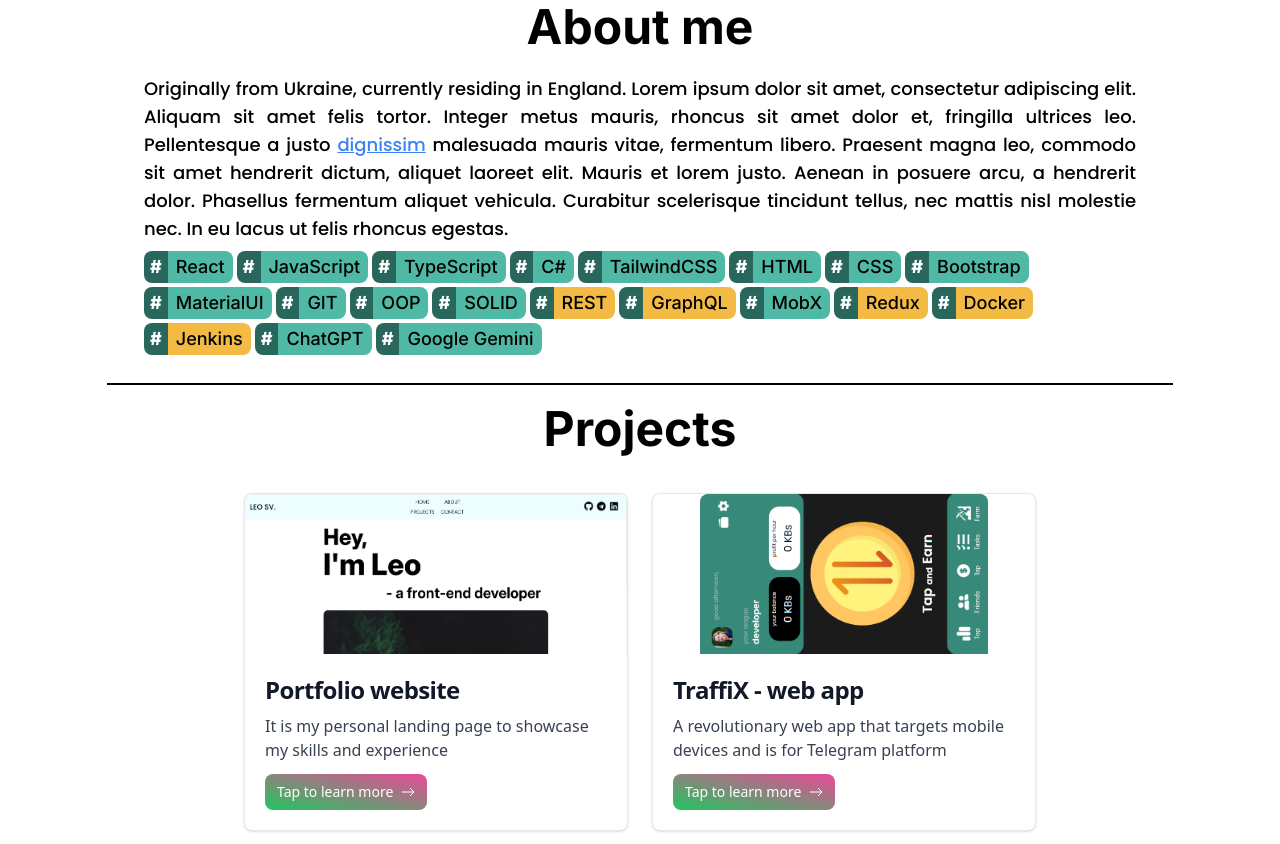
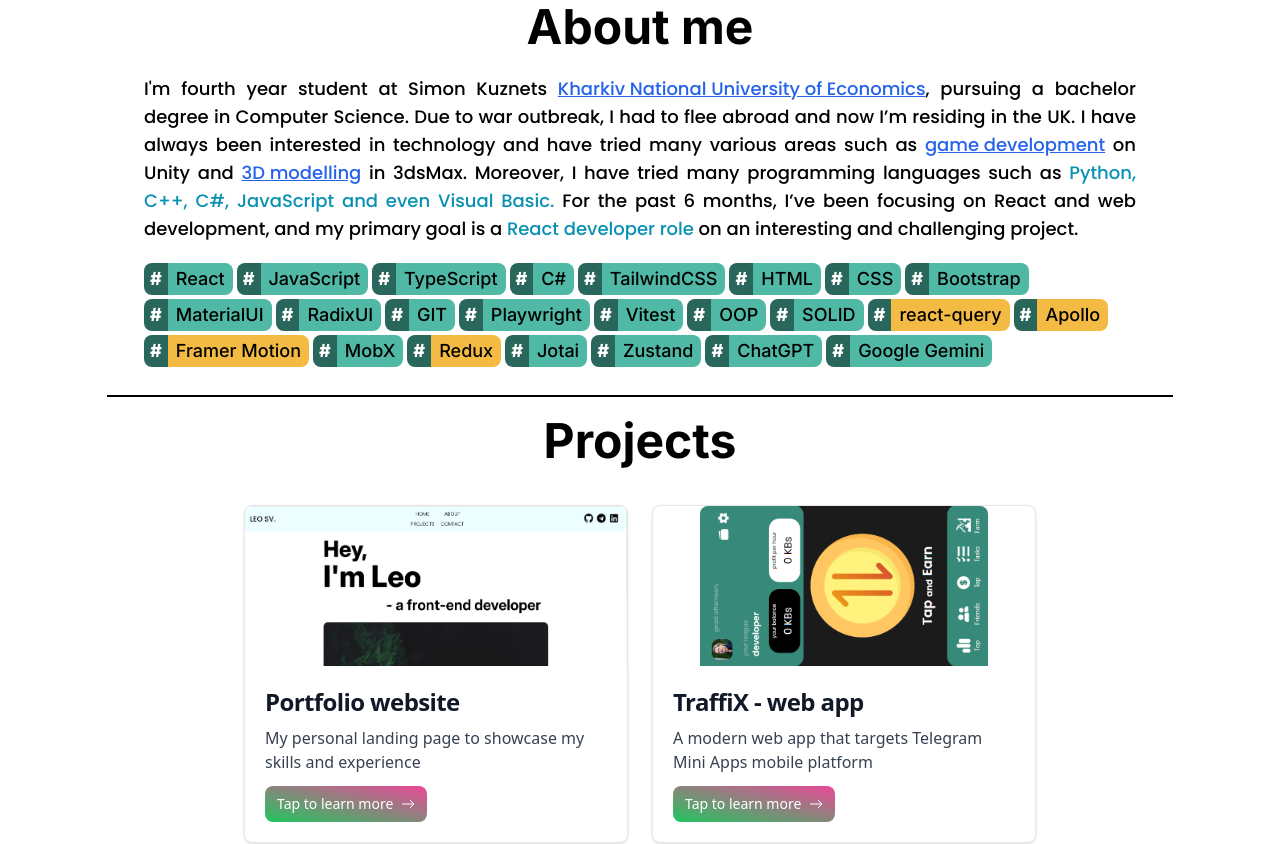
Before and after one commit to leonjretr/portfolio-react, a React (Vite) app: page / in a window 1280 px wide. Shown: the part 940-1784 px from the top of the page. Built offline with nearby package versions, Linux system fonts and the light colour scheme; no server answers.

Commit message:
Fixed: Popover.tsx added check for part of the screen the text is in Fixed: AboutText.tsx text Fixed: SkillPlate.tsx font size Fixed: ProjectSection.tsx project card text Fixed: Popover.tsx contents

```diff
--- a/src/components/carousel/ProjectsCarousel.tsx
+++ b/src/components/carousel/ProjectsCarousel.tsx
@@ -13,14 +13,14 @@ const MultiCardCarousel: React.FC = () => {
     const projects = [
         <ProjectCard key={1}
                      title={"Portfolio website"}
-                     description={"It is my personal landing page to showcase my skills and experience"}
+                     description={"My personal landing page to showcase my skills and experience"}
                      deepDescription={"Personal landing page was my first pet project ever."}
                      internalTitle={"Personal landing page"}
                      image={projImg1}
         />,
         <ProjectCard key={2}
                      title={"TraffiX - web app"}
-                     description={"A revolutionary web app that targets mobile devices and is for Telegram platform"}
+                     description={"A modern web app that targets Telegram Mini Apps mobile platform"}
                      deepDescription={"TraffiX is a clicker web game on Telegram platform" +
                          " which became my second pet project, though at first it meant to be commercial." +
                          " It was made by my friend and me, I was responsible for front-end part."}
--- a/src/components/popover/Popover.tsx
+++ b/src/components/popover/Popover.tsx
@@ -1,21 +1,61 @@
-import React, {useState} from 'react';
+import React, {useEffect, useRef, useState} from 'react';
 
 interface PopoverProps {
     children: React.ReactNode;
     title: string;
     description: string;
     linkToWiki: string;
+    img: string;
 }
 
-const Popover: React.FC<PopoverProps> = ({children, title, description, linkToWiki}) => {
+const Popover: React.FC<PopoverProps> = ({children, title, description, linkToWiki, img}) => {
     const [isVisible, setIsVisible] = useState(false);
-    const uni = new URL("/imgs/hneu1.jpg", import.meta.url).href;
+
+    const [position, setPosition] = useState<'left' | 'right'>('right');
+    const triggerRef = useRef<HTMLDivElement>(null);
+
+    useEffect(() => {
+        const calculatePosition = () => {
+            if (triggerRef.current) {
+                const triggerRect = triggerRef.current.getBoundingClientRect();
+                // const popoverRect = popoverRef.current.getBoundingClientRect();
+
+                // Determine if the popover would go off-screen on the right side
+                if (window.outerWidth > 1024) {
+                    if (triggerRect.right + 600 > window.innerWidth) {
+                        setPosition('left');
+                    } else if (triggerRect.left + 600 > window.innerWidth) {
+                        setPosition('right');
+                    }
+                }
+                if (window.outerWidth < 1024 && window.outerWidth > 639) {
+                    if (triggerRect.right + 450 > window.innerWidth) {
+                        setPosition('left');
+                    } else if (triggerRect.left + 450 > window.innerWidth) {
+                        setPosition('right');
+                    }
+                }
+                if (window.outerWidth < 639) {
+                    if (triggerRect.right + 260 > window.innerWidth) {
+                        setPosition('left');
+                    } else if (triggerRect.left + 260 > window.innerWidth) {
+                        setPosition('right');
+                    }
+                }
+
+            }
+        };
+        calculatePosition();
+        window.addEventListener('resize', calculatePosition);
+        return () => window.removeEventListener('resize', calculatePosition);
+    }, [position]);
+
     return (
         <div className="relative inline-block">
-            <div
-                onMouseEnter={() => setIsVisible(true)}
-                onMouseLeave={() => setIsVisible(false)}
-                className="text-sm md:text-base lg:text-lg"
+            <div ref={triggerRef}
+                 onMouseEnter={() => setIsVisible(true)}
+                 onMouseLeave={() => setIsVisible(false)}
+                 className="text-sm md:text-base lg:text-lg"
             >
                 {children}
             </div>
@@ -23,8 +63,9 @@ const Popover: React.FC<PopoverProps> = ({children, title, description, linkToWi
                 <div
                     onMouseEnter={() => setIsVisible(true)}
                     onMouseLeave={() => setIsVisible(false)}
-                    className="absolute z-10 w-32 sm:w-80 lg:w-96 h-auto bottom-full text-sm text-white bg-white rounded-md shadow-lg">
-                    <div className="flex justify-between h-auto">
+                    className={`absolute ${position === "left" && "right-full bottom-full"} ${position === "right" && "left-full"} z-10 w-32 sm:w-80 lg:w-96 h-auto text-sm text-white bg-white rounded-md shadow-lg`}
+                >
+                    <div className="flex justify-between h-auto items-center">
                         <div className="col-span-3 p-3">
                             <div className="space-y-2">
                                 <h3 className="font-semibold text-xs sm:text-sm text-black">{title}</h3>
@@ -34,7 +75,7 @@ const Popover: React.FC<PopoverProps> = ({children, title, description, linkToWi
                                     more </a>
                             </div>
                         </div>
-                        <img src={uni} className="w-2/4 h-full rounded-lg p-1 hidden md:flex" alt="Popover Image"/>
+                        <img src={img} className="w-2/4 h-full rounded-lg p-1 hidden md:flex" alt="Popover Image"/>
                     </div>
                 </div>
             )}
@@ -43,30 +84,3 @@ const Popover: React.FC<PopoverProps> = ({children, title, description, linkToWi
 };
 
 export default Popover;
-// <svg className="w-2 h-2 ms-1.5 rtl:rotate-180" aria-hidden="true"
-//      xmlns="http://www.w3.org/2000/svg" fill="none" viewBox="0 0 6 10">
-//     <path stroke="currentColor" d="m1 9 4-4-4-4"/>
-// </svg>
-
-// Italy is located in the middle of the Mediterranean Sea, in Southern Europe it is
-// also considered part of Western Europe. A unitary parliamentary republic with Rome
-//     as its capital and largest city.
-
-// <a href="#"
-//    className="flex items-center font-medium text-blue-600 dark:text-blue-500 dark:hover:text-blue-600 hover:text-blue-700 hover:underline">Read
-//     more
-// </a>
-
-
-// <div
-//     className="absolute z-10 w-full p-4 bottom-full text-sm text-white bg-gray-800 rounded shadow-lg transition-opacity duration-300 border border-gray-200 opacity-0 dark:text-gray-400 dark:bg-gray-800 dark:border-gray-600">
-//     <div className="grid grid-cols-5">
-//         <div className="col-span-3 p-3">
-//             <div className="space-y-2">
-//                 <h3 className="font-semibold text-gray-900 dark:text-white">{title}</h3>
-//                 <p>{description}</p>
-//             </div>
-//         </div>
-//         <img src={uni} className="h-full col-span-2" alt="Italy map"/>
-//     </div>
-// </div>
--- a/src/components/sections/AboutSection.tsx
+++ b/src/components/sections/AboutSection.tsx
@@ -7,12 +7,17 @@ const AboutSection = () => {
         {skillName: "TypeScript", color: "#50B9A6"}, {skillName: "C#", color: "#50B9A6"},
         {skillName: "TailwindCSS", color: "#50B9A6"}, {skillName: "HTML", color: "#50B9A6"},
         {skillName: "CSS", color: "#50B9A6"}, {skillName: "Bootstrap", color: "#50B9A6"},
-        {skillName: "MaterialUI", color: "#50B9A6"},
+        {skillName: "MaterialUI", color: "#50B9A6"}, {skillName: "RadixUI", color: "#50B9A6"},
         {skillName: "GIT", color: "#50B9A6"},
+        {skillName: "Playwright", color: "#50B9A6"}, {skillName: "Vitest", color: "#50B9A6"},
         {skillName: "OOP", color: "#50B9A6"}, {skillName: "SOLID", color: "#50B9A6"},
-        {skillName: "REST", color: "#F4BB44"}, {skillName: "GraphQL", color: "#F4BB44"},
+
+        {skillName: "react-query", color: "#F4BB44"}, {skillName: "Apollo", color: "#F4BB44"},
+        {skillName: "Framer Motion", color: "#F4BB44"},
+
         {skillName: "MobX", color: "#50B9A6"}, {skillName: "Redux", color: "#F4BB44"},
-        {skillName: "Docker", color: "#F4BB44"}, {skillName: "Jenkins", color: "#F4BB44"},
+        {skillName: "Jotai", color: "#50B9A6"},{skillName: "Zustand", color: "#50B9A6"},
+
         {skillName: "ChatGPT", color: "#50B9A6"}, {skillName: "Google Gemini", color: "#50B9A6"}
     ]
 
@@ -22,7 +27,7 @@ const AboutSection = () => {
                 <h1 className={"font-interFont text-3xl md:text-5xl font-bold text-center mb-3 md:mb-6"}>About me</h1>
                 <AboutText/>
             </div>
-            <div className={"flex justify-start gap-1 my-2 flex-wrap select-none"}>
+            <div className={"flex justify-start gap-1 my-2 flex-wrap select-none mt-5"}>
                 {skills.map((skill, index) => (
                     <SkillPlate key={index} skillTitle={skill.skillName} color={skill.color}/>
                 ))}
--- a/src/components/sections/ProjectSection.tsx
+++ b/src/components/sections/ProjectSection.tsx
@@ -8,14 +8,14 @@ const ProjectSection = () => {
     const projectCards = [
         {
             title: "Portfolio website",
-            description: "It is my personal landing page to showcase my skills and experience",
+            description: "My personal landing page to showcase my skills and experience",
             deepDescription: "Personal landing page was my first pet project ever.",
             internalTitle: "Personal landing page",
             image: projImg1
         },
         {
             title: "TraffiX - web app",
-            description: "A revolutionary web app that targets mobile devices and is for Telegram platform",
+            description: "A modern web app that targets Telegram Mini Apps mobile platform",
             deepDescription: "TraffiX is a clicker web game on Telegram platform" +
                 " which became my second pet project, though at first it meant to be commercial." +
                 " It was made by my friend and me, I was responsible for front-end part.",
--- a/src/components/skillplate/SkillPlate.tsx
+++ b/src/components/skillplate/SkillPlate.tsx
@@ -14,7 +14,7 @@ const SkillPlate:FC<SkillPlateProps> = ({skillTitle, color}) => {
             <div className={"flex w-auto p-1.5 h-8 items-center text-white text-lg bg-greenDark font-interFont font-extrabold rounded-l-lg"}>
             #
             </div>
-            <div className={"flex w-auto p-2 h-8 items-center justify-center text-lg font-interFont font-medium rounded-r-lg"}
+            <div className={"flex w-auto p-2 h-8 items-center justify-center text-base sm:text-lg font-interFont font-medium rounded-r-lg"}
             style={{backgroundColor: color}}>
                 {skillTitle}
             </div>
--- a/src/components/texts/AboutText.tsx
+++ b/src/components/texts/AboutText.tsx
@@ -1,20 +1,44 @@
 import Popover from "../popover/Popover.tsx";
 
 const AboutText = () => {
+    const uni = new URL("/imgs/hneu1.jpg", import.meta.url).href;
+    const project3D = new URL("/imgs/3dproject.jpg", import.meta.url).href;
+
     return (
         <div className={"text-justify font-poppinsFont text-sm md:text-base lg:text-lg font-medium dark:font-normal"}>
-            Originally from Ukraine, currently residing in England. Lorem ipsum dolor sit amet, consectetur
-            adipiscing elit. Aliquam sit amet felis tortor.
-            Integer metus mauris, rhoncus sit amet dolor et, fringilla ultrices leo.
-            Pellentesque a justo <Popover linkToWiki={"https://www.google.com/search?q=Kharkiv+National+University+of+Economics"}
-            title={"About university"} description={"Kharkiv National University of Economics is the largest economic higher educational and research institution in Eastern Ukraine."}>
-                <div className={"underline text-sm md:text-base lg:text-lg hover:no-underline text-blue-500"}>dignissim</div>
-            </Popover> malesuada mauris vitae, fermentum libero.
-            Praesent magna leo, commodo sit amet hendrerit dictum, aliquet laoreet elit.
-            Mauris et lorem justo. Aenean in posuere arcu, a hendrerit dolor.
-            Phasellus fermentum aliquet vehicula.
-            Curabitur scelerisque tincidunt tellus, nec mattis nisl molestie nec.
-            In eu lacus ut felis rhoncus egestas.
+            I'm fourth year student at Simon Kuznets <Popover
+            img={uni}
+            linkToWiki={"https://www.google.com/search?q=Kharkiv+National+University+of+Economics"}
+            title={"About university"}
+            description={"KNUE is the largest economic higher educational and research institution in Eastern Ukraine. Follow the link below:"}>
+            <span className={"underline text-sm md:text-base lg:text-lg hover:no-underline text-blue-600"}>
+                Kharkiv National University of Economics
+            </span>
+        </Popover>, pursuing a bachelor degree in Computer Science. Due to war outbreak, I had to flee abroad and now
+            I’m residing in the UK.
+            I have always been interested in technology
+            and have tried many various areas such as <Popover
+            img={project3D}
+            linkToWiki={"https://www.google.com/search?q=3dsMax"}
+            title={"My experience"}
+            description={"I did game dev for 2 years and 3D modelling for 1.5 years. Here's one of my renders!"}>
+            <div className={"underline text-sm md:text-base lg:text-lg hover:no-underline text-blue-600"}>
+                game development
+            </div>
+        </Popover> on Unity and <Popover
+            img={project3D}
+            linkToWiki={"https://www.google.com/search?q=3dsMax"}
+            title={"My experience"}
+            description={"I did game dev for 2 years and 3D modelling for 1.5 years. Here's one of my renders!"}>
+            <div className={"underline text-sm md:text-base lg:text-lg hover:no-underline text-blue-600"}>
+                3D modelling
+            </div>
+        </Popover> in 3dsMax. Moreover, I have tried many programming languages such as <span
+            className={"text-cyan-600 dark:text-cyan-500"}>Python, C++, C#, JavaScript and even Visual Basic. </span>
+            For the past 6 months, I’ve been focusing on React and web development,
+            and my primary goal is a <span className={"text-cyan-600 dark:text-cyan-500"}>React developer role</span> on
+            an interesting and challenging project.
+
         </div>
     );
 };
```
Also changed, not shown: public/imgs/3dproject.jpg (added).
